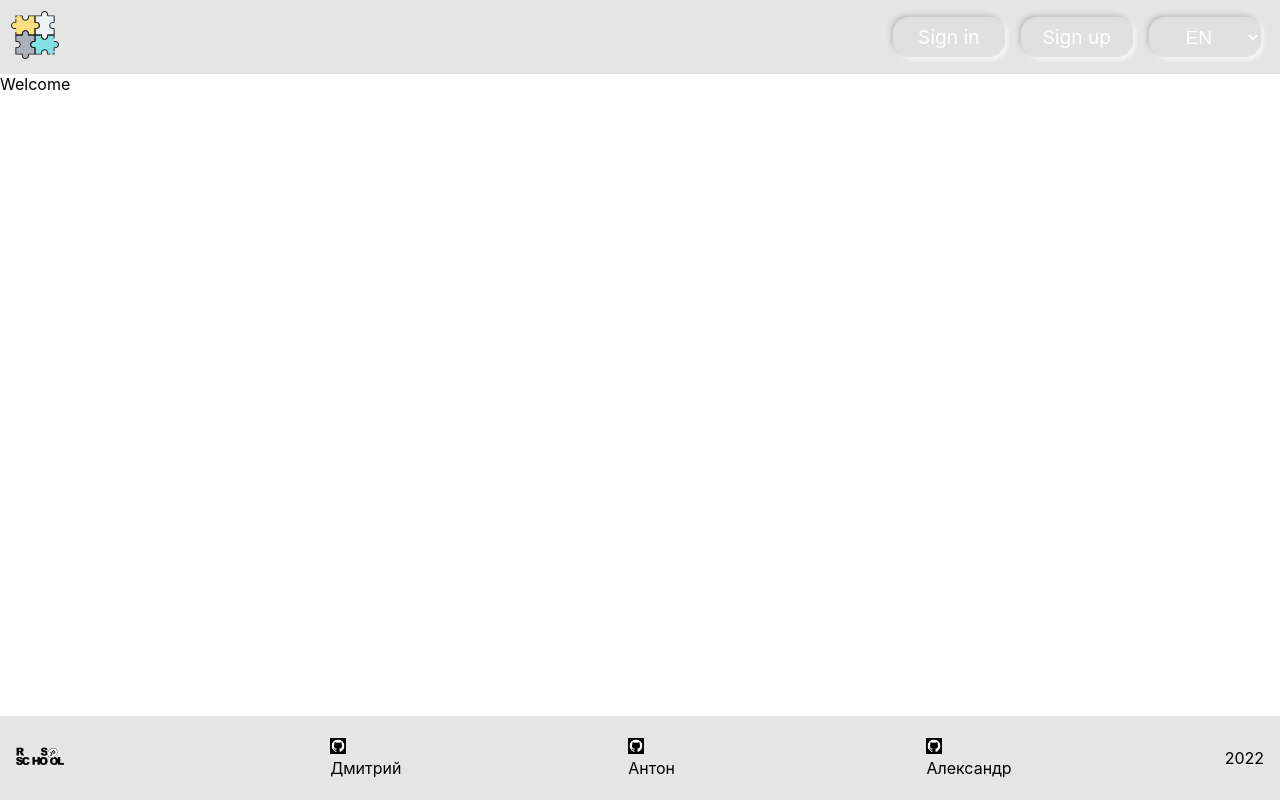
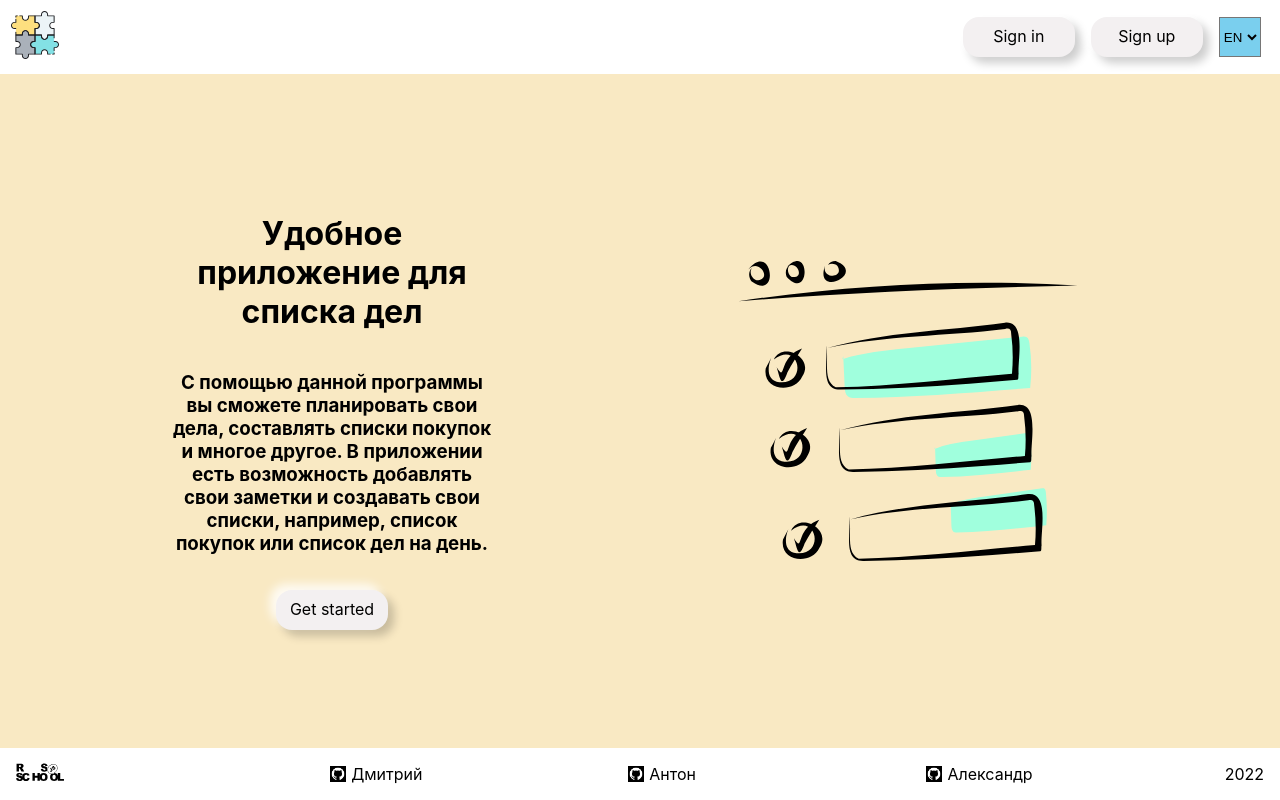
Before and after one commit to ZmitserFurmanau/project-management-app, a React (Create React App) app: page / in a window 1280 px wide. Built offline with nearby package versions, Linux system fonts and the light colour scheme.

Commit message:
feat: add main

```diff
--- a/src/components/Footer/Footer.scss
+++ b/src/components/Footer/Footer.scss
@@ -0,0 +1,26 @@
+.footer {
+	display: flex;
+	justify-content: space-between;
+	align-items: center;
+	padding: 0 1rem;
+}
+
+.rs {
+	display: block;
+	width: 3rem;
+}
+
+.github {
+	display: flex;
+	width: 2rem;
+	align-items: center;
+
+	text-decoration: none;
+	color: #000000;
+}
+
+.github img {
+	width: 1rem;
+	height: 1rem;
+	margin-right: 5px;
+}
--- a/src/components/Footer/index.tsx
+++ b/src/components/Footer/index.tsx
@@ -3,19 +3,19 @@ import './Footer.scss';
 import rs from '../../assets/rs.svg';
 import github from '../../assets/github.png';
 
-const Footer:FC = () => {
+const Footer: FC = () => {
   return (
     <footer className='footer'>
       <a className='rs' href='https://rs.school/react/'>
         <img src={rs} alt='rs-school' />
       </a>
-        <a className='github' href='https://rs.school/react/'>
+      <a className='github' href='https://github.com/ZmitserFurmanau'>
         <img src={github} alt='rs-school' />Дмитрий
       </a>
-        <a className='github' href='https://rs.school/react/'>
+      <a className='github' href='https://github.com/Glav-Tz'>
         <img src={github} alt='rs-school' />Антон
       </a>
-        <a className='github' href='https://rs.school/react/'>
+      <a className='github' href='https://github.com/alexandr2075'>
         <img src={github} alt='rs-school' />Александр
       </a>
       <p>2022</p>
--- a/src/components/Header/Header.scss
+++ b/src/components/Header/Header.scss
@@ -1,22 +1,16 @@
-.welcome-page {
-	min-height: 100%;
-	display: flex;
-	flex-direction: column;
-}
 .header {
 	display: flex;
 	justify-content: space-between;
 	align-items: center;
 	width: 100%;
-	background: #E5E5E5;
 	padding: 0.7rem;
 	box-sizing: border-box;
+	box-shadow: 6px 6px 10px rgba(0, 0, 0, 0.2);
 }
 
 .logo {
 	display: block;
 	width: 3rem;
-
 }
 
 .block-sign {
@@ -24,22 +18,38 @@
 }
 
 .sign {
-	display: flex;
-	justify-content: center;
-	align-items: center;
 	width: 7rem;
 	height: 2.5rem;
 	text-decoration: none;
-	color: white;
-	font-size: 1.2rem;
+	font-weight: normal;
 	border-radius: 1rem;
-	background: #e0e0e0;
-	box-shadow:  -2px -2px 5px #bebebe,
-				2px 2px 5px #ffffff;
 	margin: 0 0.5rem;
+	background: #f3f0f1;
+	text-align: center;
+	cursor: pointer;
+	transition: all 0.1s ease-in-out;
+	span {
+		display: block;
+		margin-top: 9px;
+		color: #000000;
+		text-align: center;
+		font-size: 1rem;
+		font-weight: semibold;
+	}
+
+	box-shadow: -6px -6px 10px rgba(255, 255, 255, 0.8), 6px 6px 10px rgba(0, 0, 0, 0.2);
+	&:hover {
+		opacity: 0.3;
+		box-shadow: -6px -6px 10px rgba(255, 255, 255, 0.8), 6px 6px 10px rgba(0, 0, 0, 0.2);
+	}
+	&:active {
+		opacity: 1;
+		box-shadow: inset -4px -4px 8px rgba(255, 255, 255, 0.5), inset 8px 8px 16px rgba(0, 0, 0, 0.1);
+		color: #79e3b6;
+	}
 }
 
-.sel {
-	border: none;
-	text-align: center;
+.select {
+	margin: 0 0.5rem;
+	background: #7acfee;
 }
--- a/src/components/Header/index.tsx
+++ b/src/components/Header/index.tsx
@@ -7,9 +7,9 @@ const Header: FC = () => {
 	<header className='header'>
         <a className='logo' href='/'><img src={logo} alt='logo' /></a>
         <div className='block-sign'>
-          <a className='sign' href='/'>Sign in</a>
-          <a className='sign' href='/'>Sign up</a>
-          <select className='sign sel'>
+          <a className='sign' href='/'><span>Sign in</span></a>
+          <a className='sign' href='/'><span>Sign up</span></a>
+          <select className='select'>
             <option value="value1">EN</option>
             <option value="value2">RU</option>
           </select>
--- a/src/components/Main/Main.scss
+++ b/src/components/Main/Main.scss
@@ -1,3 +1,58 @@
 .main {
 	flex: 1 0 auto;
+	display: flex;
+	justify-content: space-around;
+	align-items: center;
+	padding: 2rem 4rem;
+	background:  #F9E9C3;
 }
+.about {
+	display: flex;
+	flex-direction: column;
+	justify-content: center;
+	align-items: center;
+	width: 20rem;
+
+	h1,h3 {
+		text-align: center;
+	}
+
+	a {
+		width: 7rem;
+		height: 2.5rem;
+		text-decoration: none;
+		color: white;
+		font-weight: normal;
+		border-radius: 1rem;
+		margin: 0 0.5rem;
+		background: #f3f0f1;
+		text-align: center;
+		margin-top: 1rem;
+		cursor: pointer;
+		transition: all 0.1s ease-in-out;
+		span {
+			display: block;
+			margin-top: 9px;
+			color: #000000;
+			text-align: center;
+			font-size: 1rem;
+			font-weight: semibold;
+		}
+
+		box-shadow: -6px -6px 10px rgba(255, 255, 255, 0.8), 6px 6px 10px rgba(0, 0, 0, 0.2);
+		&:hover {
+			opacity: 0.3;
+			box-shadow: -6px -6px 10px rgba(255, 255, 255, 0.8), 6px 6px 10px rgba(0, 0, 0, 0.2);
+		}
+		&:active {
+			opacity: 1;
+			box-shadow: inset -4px -4px 8px rgba(255, 255, 255, 0.5), inset 8px 8px 16px rgba(0, 0, 0, 0.1);
+			color: #79e3b6;
+		}
+	}
+
+}
+.image-todo {
+	width: 400px;
+	height: 300px;
+}
--- a/src/components/Main/index.tsx
+++ b/src/components/Main/index.tsx
@@ -1,11 +1,21 @@
 import React, { FC } from 'react'
 import './Main.scss';
+import todo from '../../assets/todo.svg';
 
-const Main:FC = () => {
+const Main: FC = () => {
   return (
     <main className='main'>
-    Welcome
-  </main>
+      <div className='about'>
+        <h1 className='title'>Удобное приложение для списка дел</h1>
+        <h3 className='text'>С помощью данной программы вы сможете планировать свои дела, составлять списки покупок и многое другое.
+          В приложении есть возможность добавлять свои заметки и создавать свои списки, например, список покупок или список дел на день.
+         </h3>
+         <a className='sign' href='/'><span>Get started</span></a>
+      </div>
+      <div className='image-todo'>
+        <img src={todo} alt='todo' />
+      </div>
+    </main>
   )
 }
 
--- a/src/pages/Welcome/Welcome.scss
+++ b/src/pages/Welcome/Welcome.scss
@@ -1,27 +1,5 @@
-
-
-
-
-.footer {
+.welcome-page {
+	min-height: 100%;
 	display: flex;
-	justify-content: space-between;
-	align-items: center;
-	background: #E5E5E5;
-	padding: 1rem;
+	flex-direction: column;
 }
-
-.rs {
-	display: block;
-	width: 3rem;
-}
-
-.github {
-	display: block;
-	width: 2rem;
-	text-decoration: none;
-	color: #000000;
-}
-
-.github img {
-	width: 1rem;
-}
```
Also changed, not shown: src/assets/todo.svg (added). Lines whose indentation alone changed are shown as unchanged.
